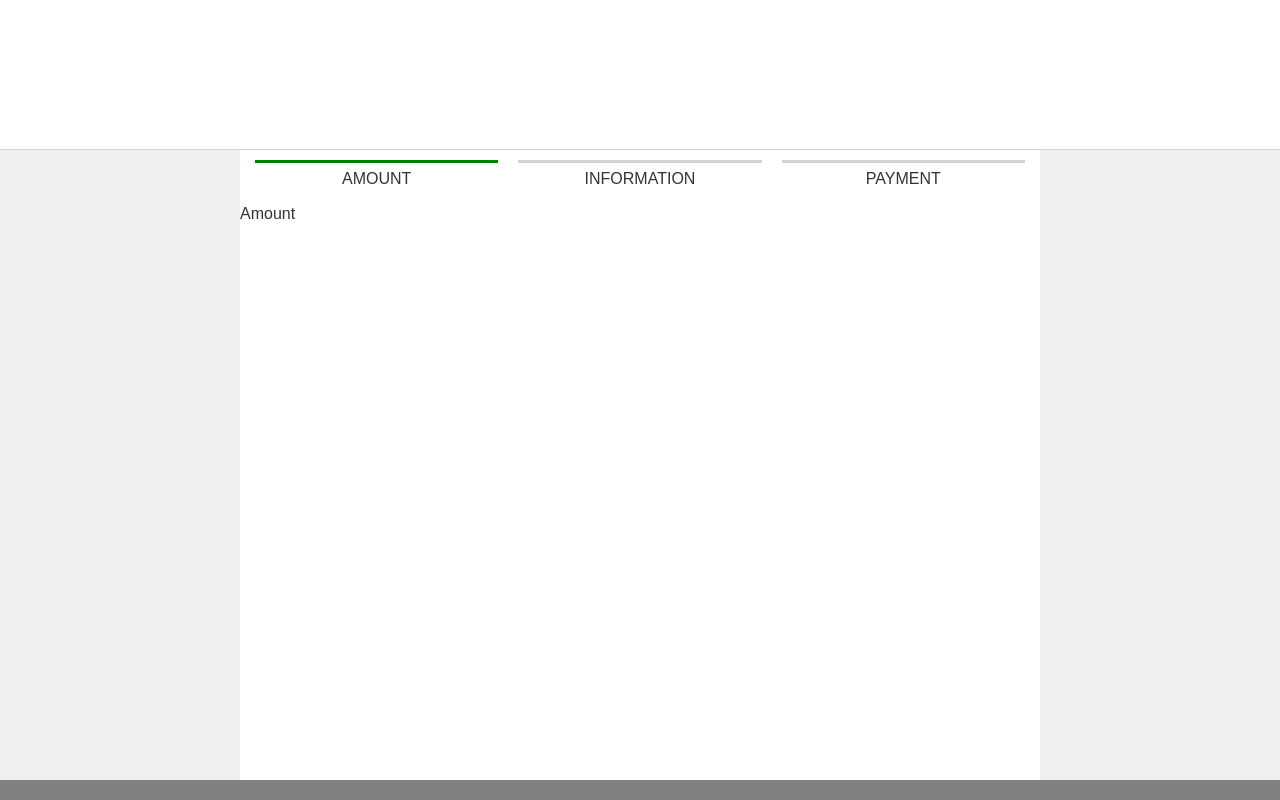
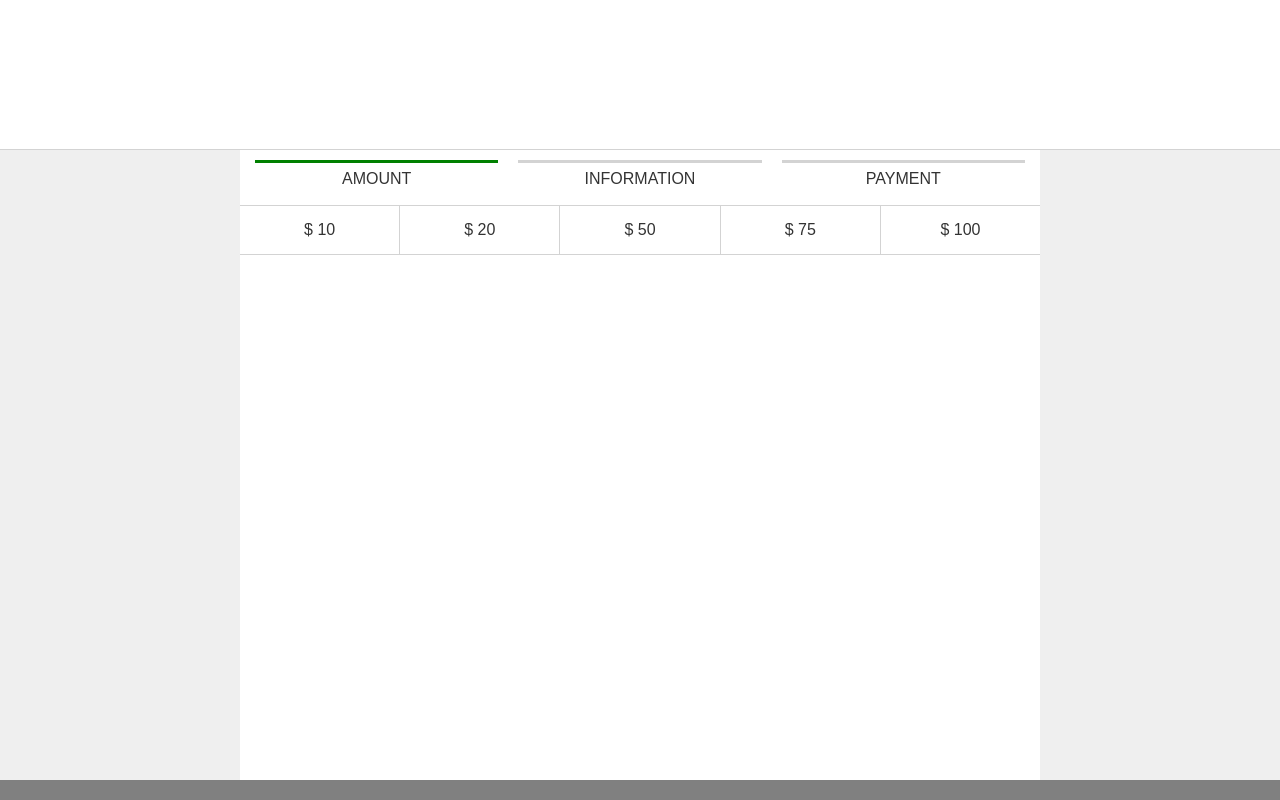
Before and after one commit to TJTorola/Friends-Of-Maple, a React app: page / in a window 1280 px wide. Shown: the part 800-1600 px from the top of the page. Built offline with nearby package versions, Linux system fonts and the light colour scheme; the HTML template or start-up script is replaced by a standard one.

Commit message:
Add view logic for amount selection

```diff
--- a/src/style/body.scss
+++ b/src/style/body.scss
@@ -1,3 +1,5 @@
+@import './body/amount.scss';
+
 #body {
   flex-grow: 1;
 
--- /dev/null
+++ b/src/style/body/amount.scss
@@ -0,0 +1,30 @@
+#amount {
+  .value-select {
+    display: flex;
+
+    border-width: 1px 0;
+    border-color: $lightGray;
+    border-style: solid;
+
+    & .option {
+      flex-basis: 0;
+      flex-grow: 1;
+
+      text-align: center;
+
+      padding: 15px;
+
+      border-right: 1px solid $lightGray;
+
+      &.last {
+        border-right: 0;
+      }
+
+      &:hover {
+        cursor: pointer;
+        background: $lightGray;
+        color: white;
+      }
+    }
+  }
+}
--- a/src/view/body/amount/main.jsx
+++ b/src/view/body/amount/main.jsx
@@ -1,5 +1,15 @@
 import React from 'react';
 
-const Amount = () => <div>Amount</div>;
+const Amount = () => (
+  <div id="amount">
+    <div className="value-select">
+      <div className="option is-selected">$ 10</div>
+      <div className="option">$ 20</div>
+      <div className="option">$ 50</div>
+      <div className="option">$ 75</div>
+      <div className="option last">$ 100</div>
+    </div>
+  </div>
+);
 
 export default Amount;
```
Also changed, not shown: src/style/main.scss (+13 -0 lines).
